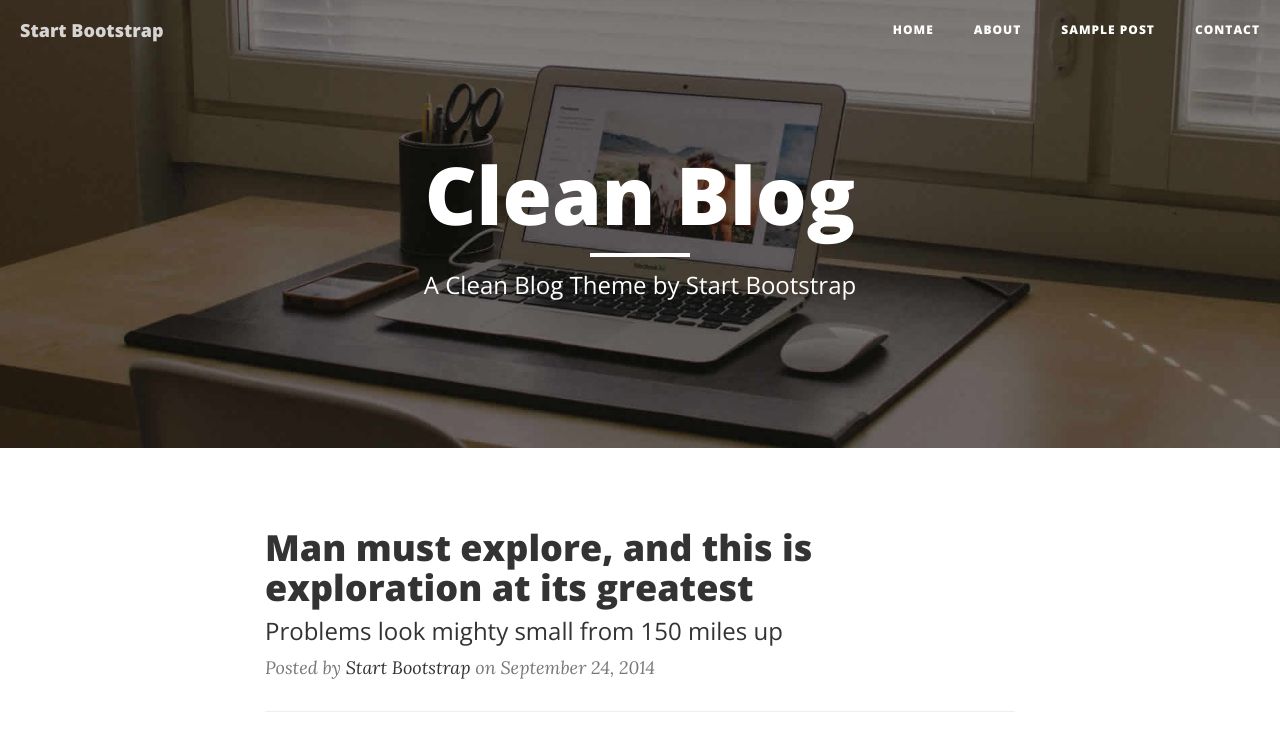
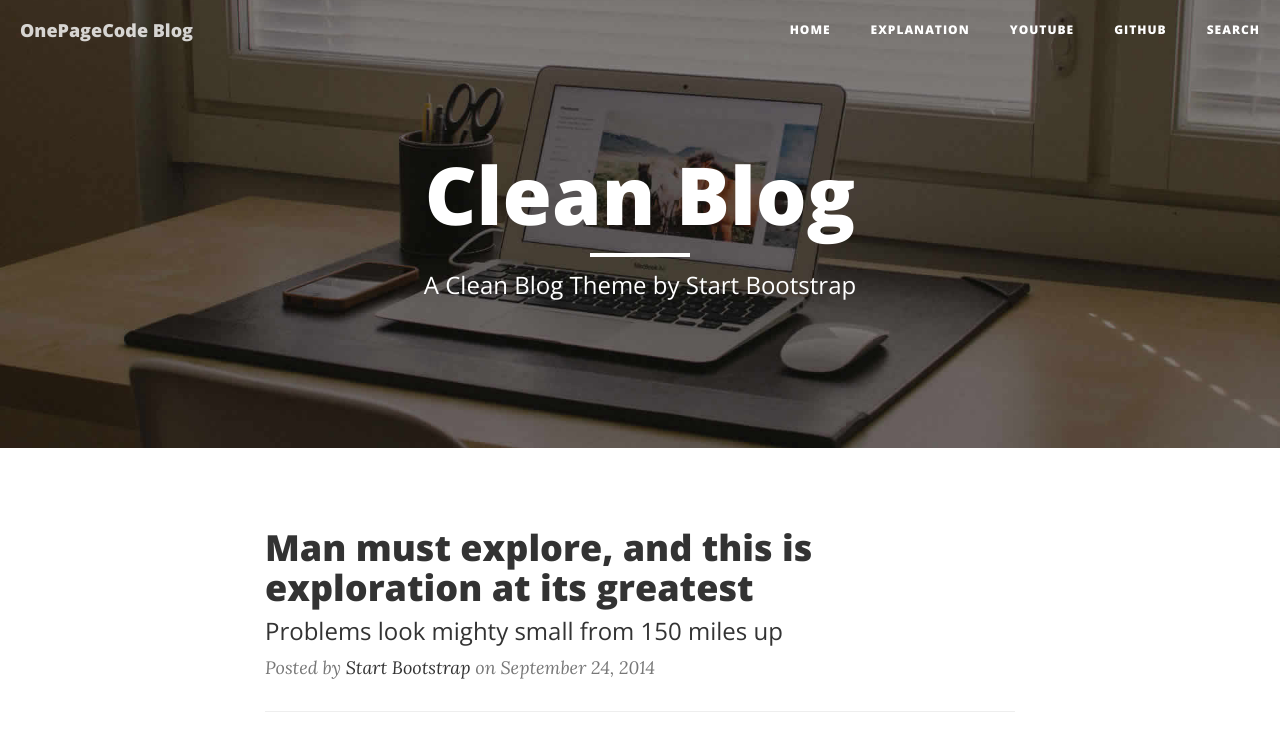
Before and after one commit to onepagecode/onepagecode.github.io, a website: page index.html in a window 1280 px wide. Shown: the top 739 px of the page. Drawn offline with nearby package versions, Linux system fonts and the light colour scheme.

Commit message:
ammend front page

```diff
--- a/index.html
+++ b/index.html
@@ -9,7 +9,7 @@
     <meta name="description" content="">
     <meta name="author" content="">
 
-    <title>Clean Blog</title>
+    <title>Onepagecode Blog</title>
 
     <!-- Bootstrap Core CSS -->
     <link href="vendor/bootstrap/css/bootstrap.min.css" rel="stylesheet">
@@ -42,7 +42,7 @@
                     <span class="sr-only">Toggle navigation</span>
                     Menu <i class="fa fa-bars"></i>
                 </button>
-                <a class="navbar-brand" href="index.html">Start Bootstrap</a>
+                <a class="navbar-brand" href="index.html">OnePageCode Blog</a>
             </div>
 
             <!-- Collect the nav links, forms, and other content for toggling -->
@@ -52,13 +52,16 @@
                         <a href="index.html">Home</a>
                     </li>
                     <li>
-                        <a href="about.html">About</a>
+                        <a href="https://www.patreon.com/onepagecode">Explanation</a>
                     </li>
                     <li>
-                        <a href="post.html">Sample Post</a>
+                        <a href="https://www.youtube.com/channel/UCsr3AeLWc7NO1pNLIQrC-dA">Youtube</a>
                     </li>
                     <li>
-                        <a href="contact.html">Contact</a>
+                        <a href="https://github.com/onepagecode">Github</a>
+                    </li>
+                    <li>
+                    <a href="search.html">Search</a>
                     </li>
                 </ul>
             </div>
```
Also changed, not shown: search.html (added, +10 -0 lines).
